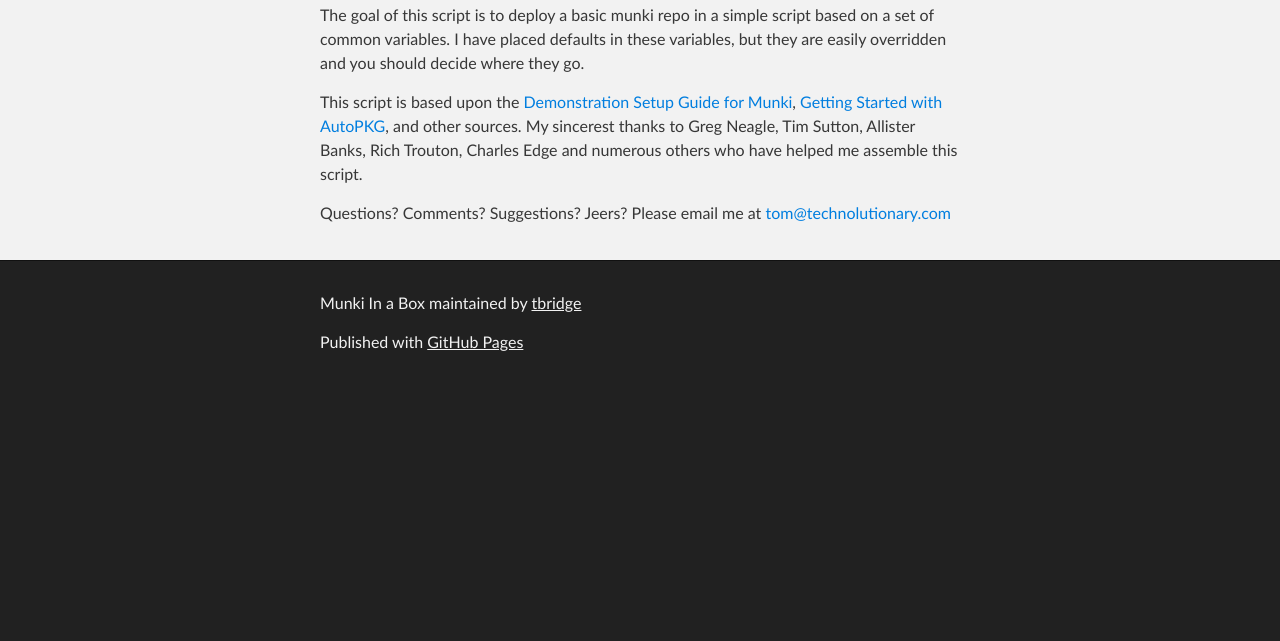
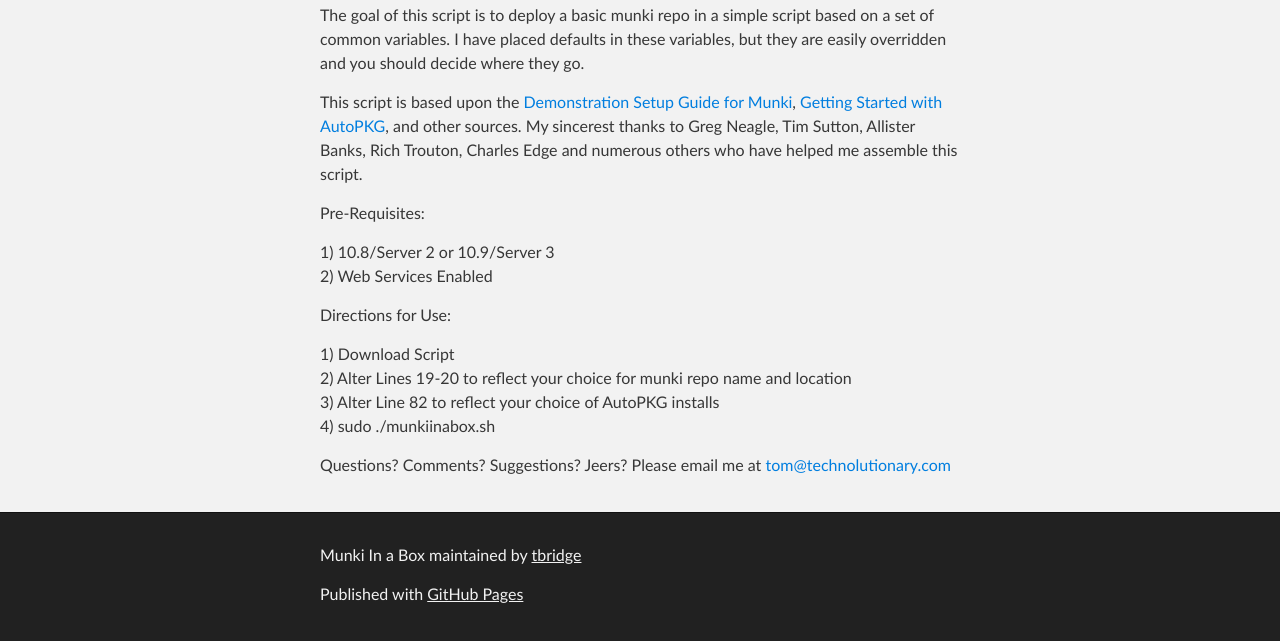
Before and after one commit to tbridge/munki-in-a-box, a plain HTML site: page index.html in a window 1280 px wide. Shown: the part 437-1078 px from the top of the page. Before the commit the page ends 826 px from the top, so only its background shows below. Drawn offline with Linux system fonts and the light colour scheme.

```diff
--- a/index.html
+++ b/index.html
@@ -43,6 +43,18 @@
 
 <p>This script is based upon the <a href="https://code.google.com/p/munki/wiki/DemonstrationSetup">Demonstration Setup Guide for Munki</a>, <a href="https://github.com/autopkg/autopkg/wiki/Getting-Started">Getting Started with AutoPKG</a>, and other sources. My sincerest thanks to Greg Neagle, Tim Sutton, Allister Banks, Rich Trouton, Charles Edge and numerous others who have helped me assemble this script.</p>
 
+<p>Pre-Requisites:</p>
+
+<p>1) 10.8/Server 2 or 10.9/Server 3<br>
+2) Web Services Enabled</p>
+
+<p>Directions for Use:</p>
+
+<p>1) Download Script<br>
+2) Alter Lines 19-20 to reflect your choice for munki repo name and location<br>
+3) Alter Line 82 to reflect your choice of AutoPKG installs<br>
+4) sudo ./munkiinabox.sh</p>
+
 <p>Questions? Comments? Suggestions? Jeers? Please email me at <a href="mailto:tom@technolutionary.com">tom@technolutionary.com</a></p>
       </section>
     </div>
--- a/params.json
+++ b/params.json
@@ -1 +1 @@
-{"name":"Munki In a Box","tagline":"A Quick Setup and Fill Repository for Munki with AutoPKG","body":"# Munki in a Box\r\n==============\r\n\r\n## Post Munki Install Simple Deployment Script\r\n\r\nThe goal of this script is to deploy a basic munki repo in a simple script based on a set of common variables. I have placed defaults in these variables, but they are easily overridden and you should decide where they go.\r\n\r\nThis script is based upon the [Demonstration Setup Guide for Munki](https://code.google.com/p/munki/wiki/DemonstrationSetup), [Getting Started with AutoPKG](https://github.com/autopkg/autopkg/wiki/Getting-Started), and other sources. My sincerest thanks to Greg Neagle, Tim Sutton, Allister Banks, Rich Trouton, Charles Edge and numerous others who have helped me assemble this script.\r\n\r\nQuestions? Comments? Suggestions? Jeers? Please email me at [tom@technolutionary.com](mailto:tom@technolutionary.com)","google":"","note":"Don't delete this file! It's used internally to help with page regeneration."}
+{"name":"Munki In a Box","tagline":"A Quick Setup and Fill Repository for Munki with AutoPKG","body":"# Munki in a Box\r\n==============\r\n\r\n## Post Munki Install Simple Deployment Script\r\n\r\n\r\nThe goal of this script is to deploy a basic munki repo in a simple script based on a set of common variables. I have placed defaults in these variables, but they are easily overridden and you should decide where they go.\r\n\r\nThis script is based upon the [Demonstration Setup Guide for Munki](https://code.google.com/p/munki/wiki/DemonstrationSetup), [Getting Started with AutoPKG](https://github.com/autopkg/autopkg/wiki/Getting-Started), and other sources. My sincerest thanks to Greg Neagle, Tim Sutton, Allister Banks, Rich Trouton, Charles Edge and numerous others who have helped me assemble this script.\r\n\r\nPre-Requisites:\r\n\r\n1) 10.8/Server 2 or 10.9/Server 3  \r\n2) Web Services Enabled\r\n\r\nDirections for Use:\r\n\r\n1) Download Script  \r\n2) Alter Lines 19-20 to reflect your choice for munki repo name and location  \r\n3) Alter Line 82 to reflect your choice of AutoPKG installs  \r\n4) sudo ./munkiinabox.sh\r\n\r\nQuestions? Comments? Suggestions? Jeers? Please email me at tom@technolutionary.com","google":"","note":"Don't delete this file! It's used internally to help with page regeneration."}
```
